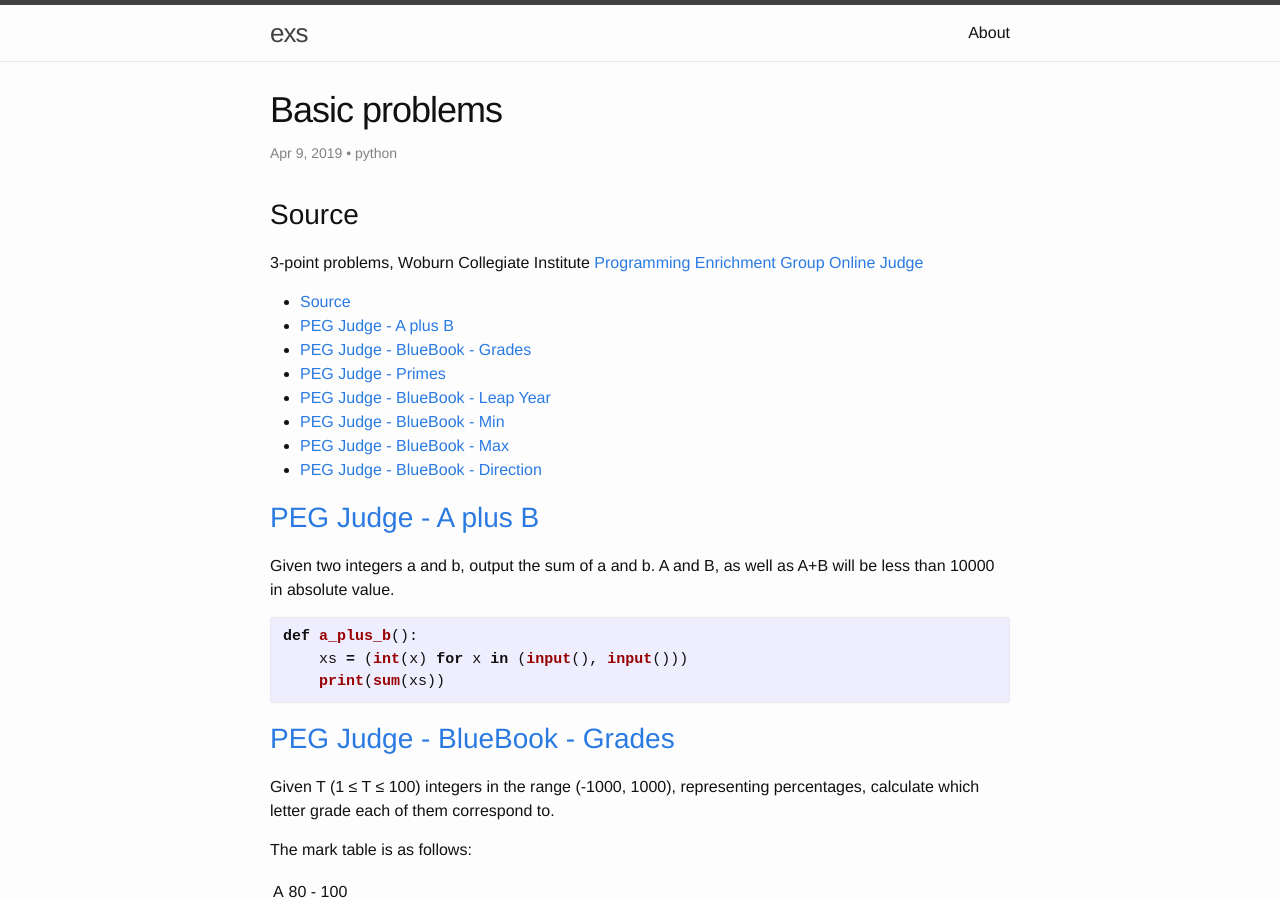
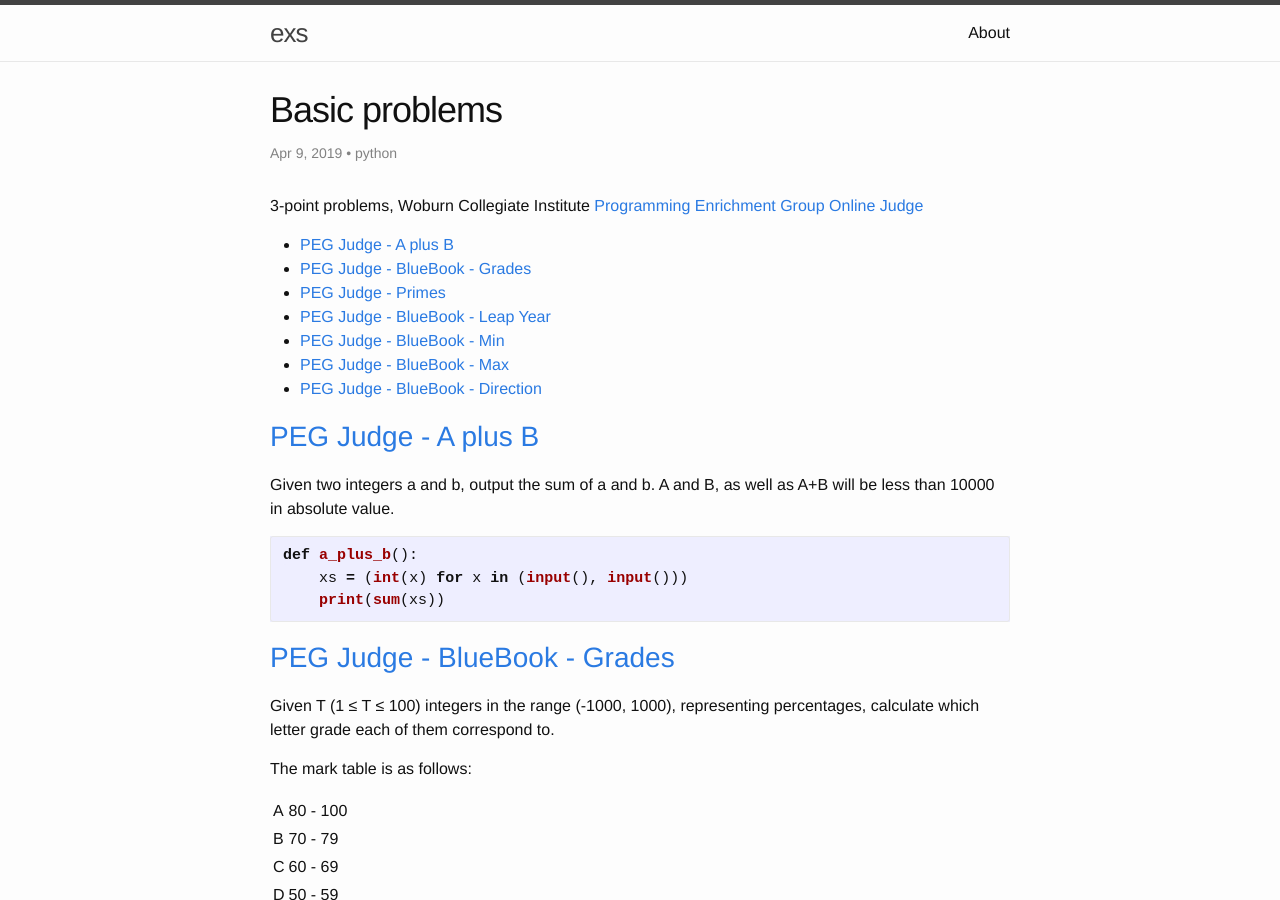
Before and after one commit to bitfragment/exs, a Jekyll site: the page built from _posts/2019-04-09-basics.md, in a window 1280 px wide and 900 px high. Built offline with Jekyll 4.4.1, drawn with Linux system fonts in a browser that asks for light colours.

Commit message:
Hotfix header

```diff
--- a/_posts/2019-04-09-basics.md
+++ b/_posts/2019-04-09-basics.md
@@ -3,8 +3,6 @@
 date: 2019-04-09
 tags: python
 ---
-
-## Source
 
 3-point problems, Woburn Collegiate Institute
 [Programming Enrichment Group Online Judge](https://wcipeg.com)
```
